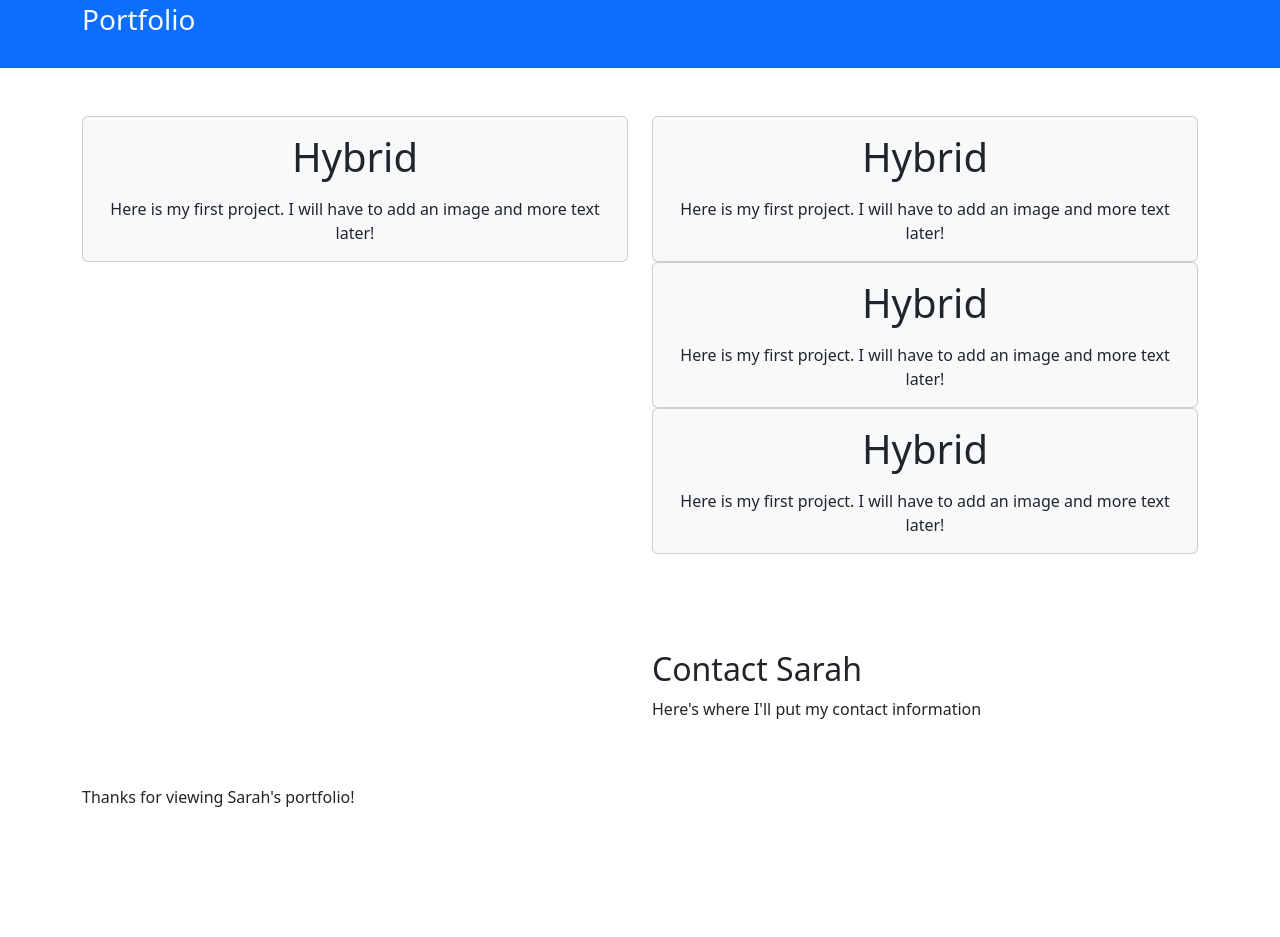
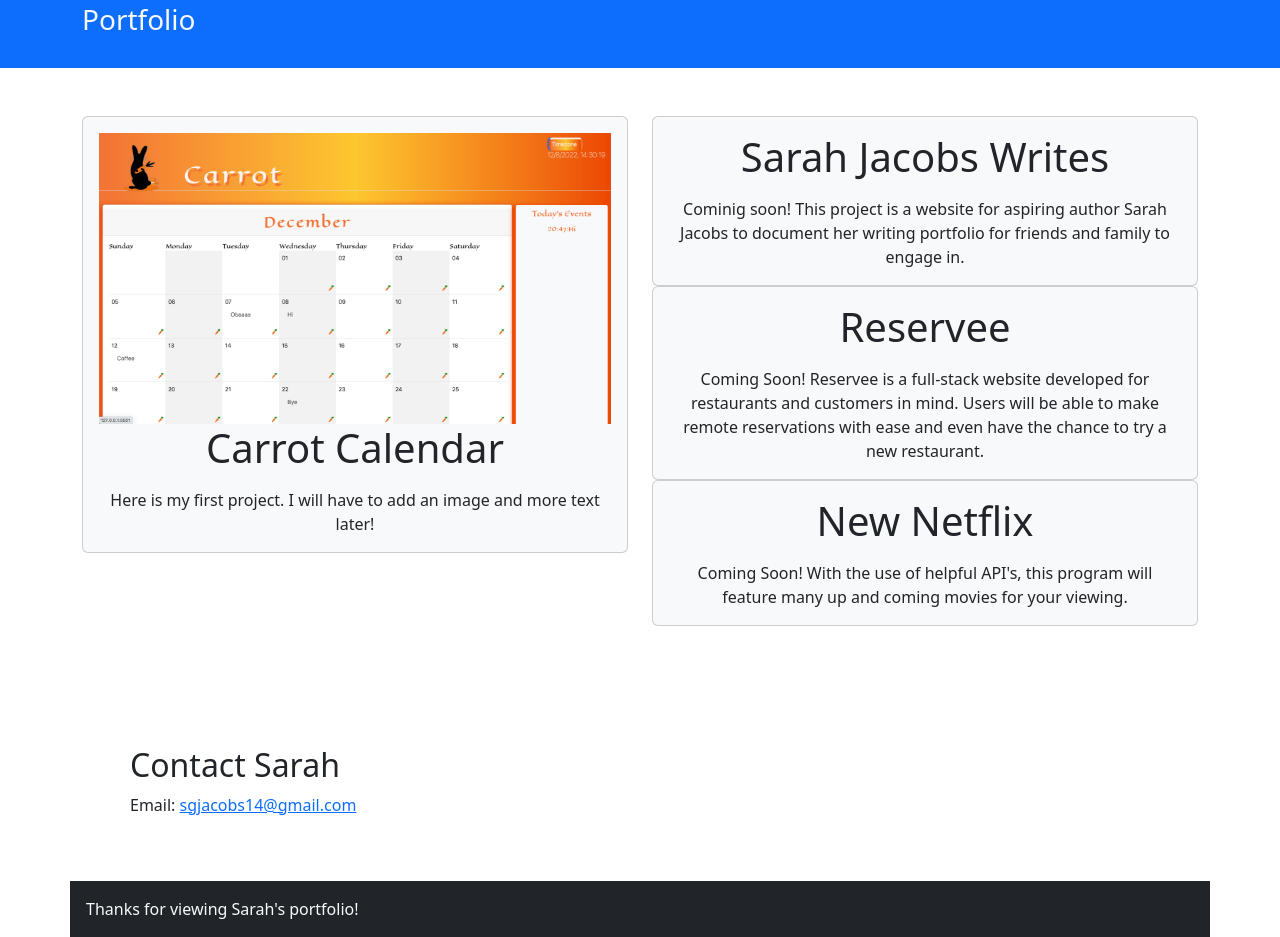
Before and after one commit to sarahgjacobs/portfolio, a plain HTML site: page index.html in a window 1280 px wide. Shown: the part 535-1472 px from the top of the page. Before the commit the page ends 1344 px from the top, so only its background shows below. Drawn offline with nearby package versions, Linux system fonts and the light colour scheme.

Commit message:
updated with pictures and additional details

```diff
--- a/index.html
+++ b/index.html
@@ -78,7 +78,8 @@
         <div class="col">
           <div class="card bg-light text-dark">
             <div class="card-body text-center">
-              <div class="h1 mb-3">Hybrid</div>
+              <div class="h1 mb-3">
+                <img class="w-100" src="./assets/images/carrotcalendar.png"> Carrot Calendar</div>
               <p class="card-text">Here is my first project. I will have to add an image and more text
                 later!</p>
             </div>
@@ -87,23 +88,20 @@
         <div class="col">
           <div class="card bg-light text-dark">
             <div class="card-body text-center">
-              <div class="h1 mb-3">Hybrid</div>
-              <p class="card-text">Here is my first project. I will have to add an image and more text
-                later!</p>
+              <div class="h1 mb-3">Sarah Jacobs Writes</div>
+              <p class="card-text">Cominig soon! This project is a website for aspiring author Sarah Jacobs to document her writing portfolio for friends and family to engage in.</p>
             </div>
           </div>
           <div class="card bg-light text-dark">
             <div class="card-body text-center">
-              <div class="h1 mb-3">Hybrid</div>
-              <p class="card-text">Here is my first project. I will have to add an image and more text
-                later!</p>
+              <div class="h1 mb-3">Reservee</div>
+              <p class="card-text">Coming Soon! Reservee is a full-stack website developed for restaurants and customers in mind. Users will be able to make remote reservations with ease and even have the chance to try a new restaurant.</p>
             </div>
           </div>
           <div class="card bg-light text-dark">
             <div class="card-body text-center">
-              <div class="h1 mb-3">Hybrid</div>
-              <p class="card-text">Here is my first project. I will have to add an image and more text
-                later!</p>
+              <div class="h1 mb-3">New Netflix</div>
+              <p class="card-text">Coming Soon! With the use of helpful API's, this program will feature many up and coming movies for your viewing.</p>
             </div>
           </div>
         </div>
@@ -116,13 +114,13 @@
 
   <section id="contact" class="5">
     <div class="container">
-      <div class="row align-items-center justify-content-between">
+      <div class="align-items-center">
         <div class="col-md">
           <img src="">
         </div>
         <div class="col-md p-5">
           <h2>Contact Sarah</h2>
-          <p>Here's where I'll put my contact information</p>
+          <p>Email: <a href="sgjacobs14@gmail.com">sgjacobs14@gmail.com</a></p>
         </div>
       </div>
     </div>
@@ -136,7 +134,7 @@
 
 </body>
 
-<div class="container text-dark text-align-center">
+<div class="container bg-dark text-light p-3 text-align-center">
   <footer>
     Thanks for viewing Sarah's portfolio!
   </footer>
```
Also changed, not shown: assets/images/carrotcalendar.png (added).
